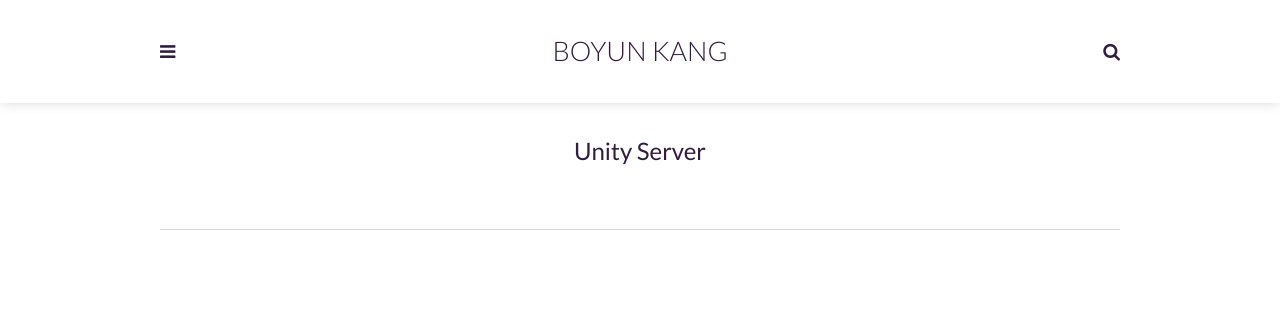
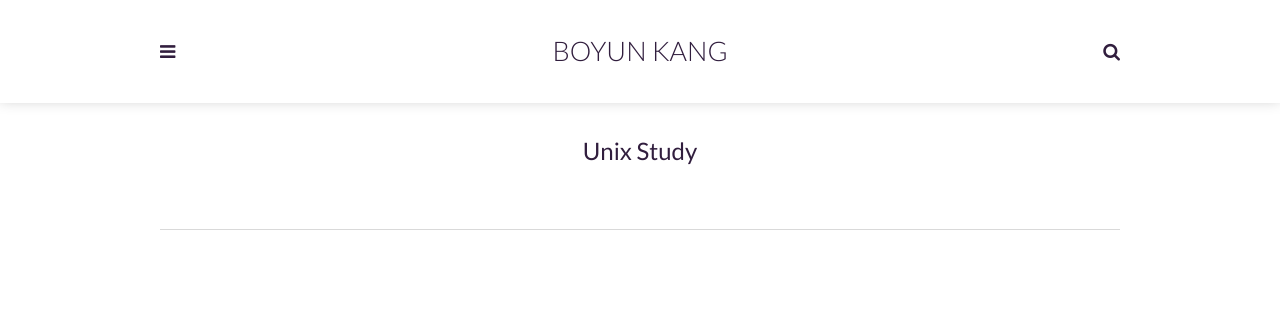
Before and after one commit to boyunjjang1/boyunjjang1.github.io, a Jekyll site: the page built from _pages/UnityServer.html, in a window 1280 px wide. Shown: the top 332 px of the page. Built offline with Jekyll 4.4.1, drawn with Linux system fonts in a browser that asks for light colours.

Commit message:
MODIFY UnityServer.html

```diff
--- a/_pages/UnityServer.html
+++ b/_pages/UnityServer.html
@@ -4,7 +4,7 @@ title: UnityServer
 permalink: /UnityServer/
 ---
 <div class="recent-box">
-  <h2 class="recent-title">Unity Server</h2>
+    <h2 class="recent-title">Unix Study</h2>
     <div class="recent-list">
         {% for post in site.posts offset:0 limit:4 %}
         {% if post.title == "UnityServer" %}
```
Lines whose indentation alone changed are shown as unchanged.
